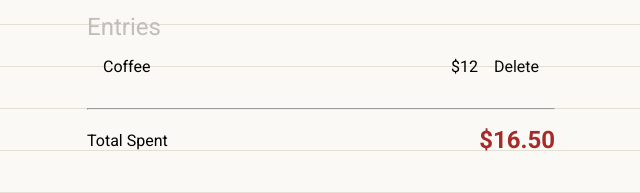
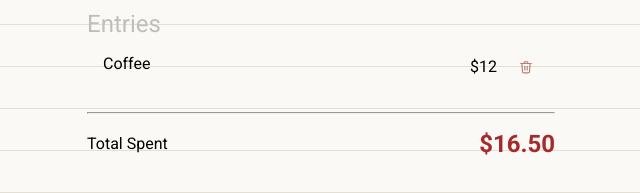
Before and after one commit to Lawrence685416/simple-expense-tracker, a plain HTML site: page index.html in a window 1280 px wide. Shown: the part 395-588 px from the top of the page, 319-959 px from the left. Drawn offline with Linux system fonts and the light colour scheme; a web font is replaced by a local one.

Commit message:
adding delete button

```diff
--- a/index.html
+++ b/index.html
@@ -20,7 +20,15 @@
           <p>Coffee</p>
           <div class="sep">
             <p>$12</p>
-            <p id="del">Delete</p>
+            <button class="delete-btn" aria-label="Delete entry">
+  <svg width="14" height="14" viewBox="0 0 24 24" fill="none" stroke="currentColor" stroke-width="2" stroke-linecap="round" stroke-linejoin="round">
+    <polyline points="3 6 5 6 21 6"></polyline>
+    <path d="M19 6l-1 14a2 2 0 0 1-2 2H8a2 2 0 0 1-2-2L5 6"></path>
+    <path d="M10 11v6"></path>
+    <path d="M14 11v6"></path>
+    <path d="M9 6V4a1 1 0 0 1 1-1h4a1 1 0 0 1 1 1v2"></path>
+  </svg>
+</button>
           </div>
         </div>
       </div>
--- a/style.css
+++ b/style.css
@@ -86,3 +86,25 @@ body {
 #del{
     color: #0b0b0b;
 }
+.delete-btn {
+  display: inline-flex;
+  align-items: center;
+  justify-content: center;
+  background: none;
+  border: none;
+  color: #A65550;
+  cursor: pointer;
+  padding: 6px;
+  border-radius: 4px;
+  opacity: 0.75;
+}
+
+.delete-btn:hover {
+  background: #F1DEDB;
+  opacity: 1;
+}
+
+.delete-btn:focus-visible {
+  outline: 2px solid #B8863B;
+  outline-offset: 2px;
+}
```
